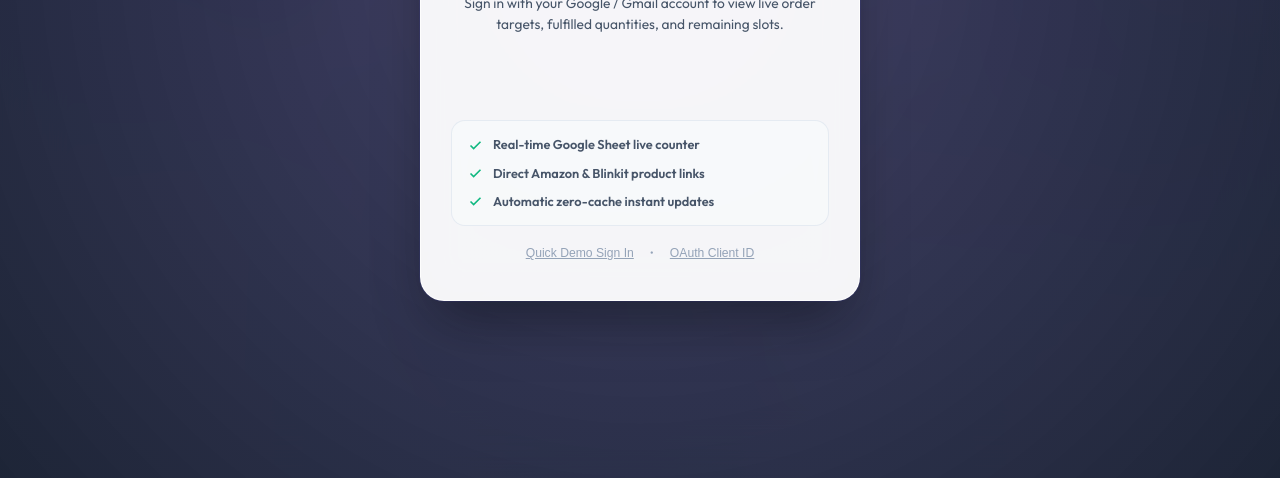
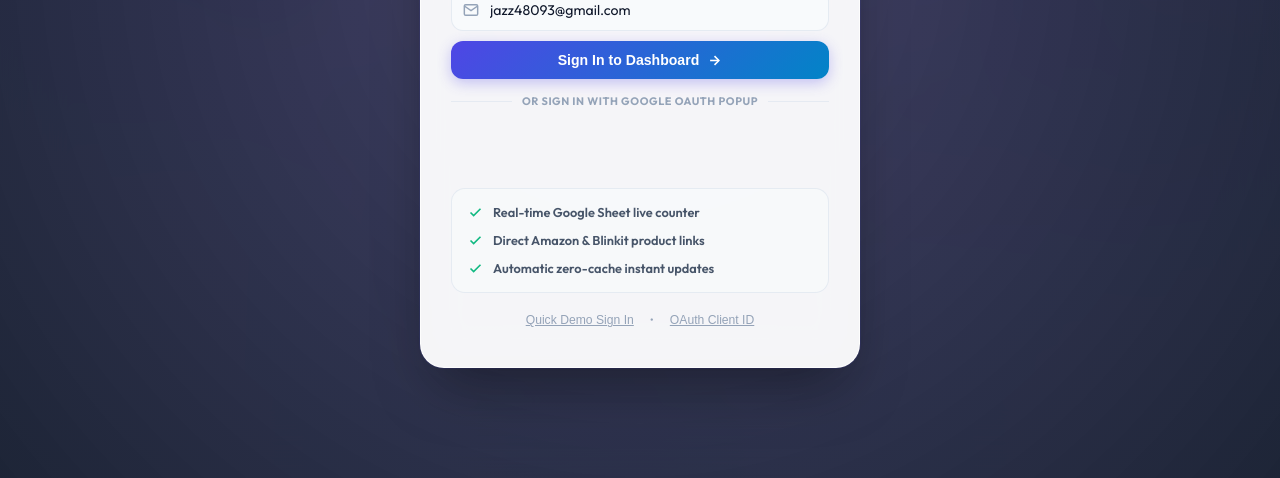
Before and after one commit to Jazz48093/slots, a website: page index.html in a window 1280 px wide. Shown: the part 322-800 px from the top of the page. Drawn offline with Linux system fonts and the light colour scheme.

Commit message:
Add instant direct email sign in form alongside Google OAuth

```diff
--- a/app.js
+++ b/app.js
@@ -47,6 +47,8 @@
 
     // Auth Elements
     authLockOverlay: document.getElementById('authLockOverlay'),
+    emailSignInForm: document.getElementById('emailSignInForm'),
+    emailInput: document.getElementById('emailInput'),
     googleSignInBtn: document.getElementById('googleSignInBtn'),
     authStatusAlert: document.getElementById('authStatusAlert'),
     btnQuickDemoLogin: document.getElementById('btnQuickDemoLogin'),
@@ -924,6 +926,29 @@
    * Event Listeners Setup
    */
   function setupEventListeners() {
+    // Direct Email Sign In Form
+    if (elements.emailSignInForm) {
+      elements.emailSignInForm.addEventListener('submit', (e) => {
+        e.preventDefault();
+        const email = (elements.emailInput.value || '').trim();
+        if (!email || !email.includes('@')) {
+          showToast('Please enter a valid email address', 'error');
+          return;
+        }
+
+        const username = email.split('@')[0];
+        const displayName = username.charAt(0).toUpperCase() + username.slice(1);
+
+        authenticateUser({
+          name: displayName,
+          email: email,
+          picture: `https://api.dicebear.com/7.x/initials/svg?seed=${encodeURIComponent(displayName)}&backgroundColor=4f46e5`,
+          sub: 'email-' + Date.now(),
+          loginTime: Date.now()
+        }, true);
+      });
+    }
+
     // Sign Out Button
     if (elements.btnSignOut) {
       elements.btnSignOut.addEventListener('click', signOut);
--- a/index.html
+++ b/index.html
@@ -318,6 +318,28 @@
       <h2 class="auth-title">Slots Live Counter</h2>
       <p class="auth-subtitle">Sign in with your Google / Gmail account to view live order targets, fulfilled quantities, and remaining slots.</p>
 
+      <!-- Direct Email Sign In Option -->
+      <form class="email-signin-form" id="emailSignInForm">
+        <div class="email-input-wrap">
+          <svg class="email-input-icon" width="16" height="16" viewBox="0 0 24 24" fill="none" stroke="currentColor" stroke-width="2.2">
+            <path d="M4 4h16c1.1 0 2 .9 2 2v12c0 1.1-.9 2-2 2H4c-1.1 0-2-.9-2-2V6c0-1.1.9-2 2-2z"></path>
+            <polyline points="22,6 12,13 2,6"></polyline>
+          </svg>
+          <input type="email" id="emailInput" placeholder="Enter your Gmail address..." value="jazz48093@gmail.com" required autocomplete="email">
+        </div>
+        <button type="submit" class="btn-email-signin" id="btnEmailSignIn">
+          <span>Sign In to Dashboard</span>
+          <svg width="15" height="15" viewBox="0 0 24 24" fill="none" stroke="currentColor" stroke-width="2.5">
+            <line x1="5" y1="12" x2="19" y2="12"></line>
+            <polyline points="12 5 19 12 12 19"></polyline>
+          </svg>
+        </button>
+      </form>
+
+      <div class="auth-divider">
+        <span>OR SIGN IN WITH GOOGLE OAUTH POPUP</span>
+      </div>
+
       <!-- Google Sign In Container -->
       <div class="auth-action-box">
         <div id="googleSignInBtn" class="google-btn-wrapper"></div>
--- a/style.css
+++ b/style.css
@@ -2184,3 +2184,96 @@ body {
   border-color: #dc2626;
   transform: translateY(-1px);
 }
+
+
+/* Direct Email Sign In */
+.email-signin-form {
+  width: 100%;
+  display: flex;
+  flex-direction: column;
+  gap: 10px;
+  margin-top: 4px;
+}
+
+.email-input-wrap {
+  position: relative;
+  display: flex;
+  align-items: center;
+  width: 100%;
+}
+
+.email-input-icon {
+  position: absolute;
+  left: 12px;
+  color: var(--text-muted);
+  pointer-events: none;
+}
+
+.email-input-wrap input {
+  width: 100%;
+  padding: 11px 12px 11px 38px;
+  border-radius: 12px;
+  border: 1px solid var(--glass-border-subtle);
+  background: #f8fafc;
+  font-size: 0.88rem;
+  font-family: inherit;
+  color: var(--text-primary);
+  transition: var(--transition-smooth);
+}
+
+.email-input-wrap input:focus {
+  outline: none;
+  border-color: var(--primary-accent);
+  background: #ffffff;
+  box-shadow: 0 0 0 3px rgba(79, 70, 229, 0.15);
+}
+
+.btn-email-signin {
+  width: 100%;
+  display: flex;
+  align-items: center;
+  justify-content: center;
+  gap: 8px;
+  padding: 11px 18px;
+  border-radius: 12px;
+  background: linear-gradient(135deg, var(--primary-accent), var(--secondary-accent));
+  color: #ffffff;
+  border: none;
+  font-size: 0.88rem;
+  font-weight: 700;
+  cursor: pointer;
+  transition: var(--transition-smooth);
+  box-shadow: 0 4px 14px rgba(79, 70, 229, 0.3);
+}
+
+.btn-email-signin:hover {
+  transform: translateY(-1px);
+  box-shadow: 0 6px 20px rgba(79, 70, 229, 0.4);
+}
+
+.btn-email-signin:active {
+  transform: translateY(0);
+}
+
+.auth-divider {
+  width: 100%;
+  display: flex;
+  align-items: center;
+  text-align: center;
+  margin: 14px 0 10px 0;
+  color: var(--text-muted);
+  font-size: 0.68rem;
+  font-weight: 700;
+  letter-spacing: 0.05em;
+}
+
+.auth-divider::before,
+.auth-divider::after {
+  content: '';
+  flex: 1;
+  border-bottom: 1px solid rgba(226, 232, 240, 0.8);
+}
+
+.auth-divider span {
+  padding: 0 10px;
+}
```
